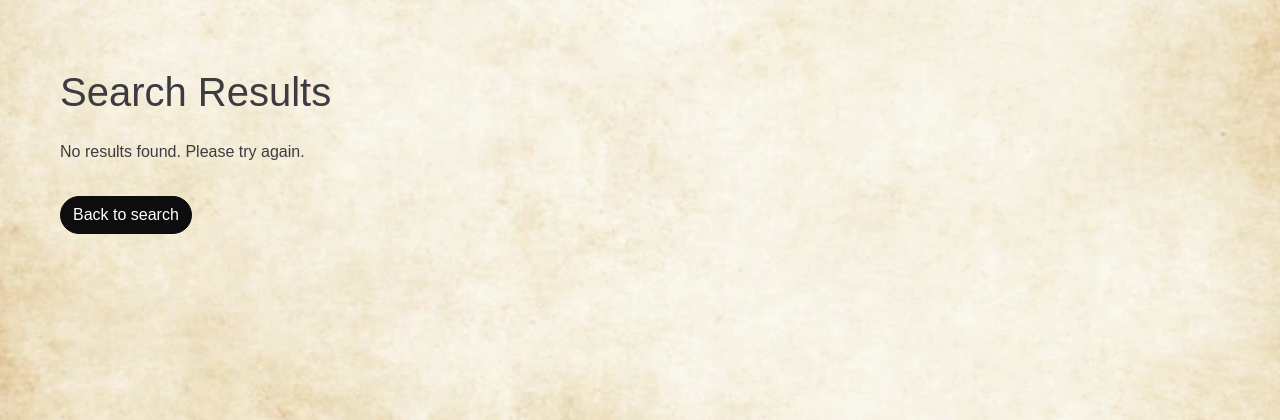
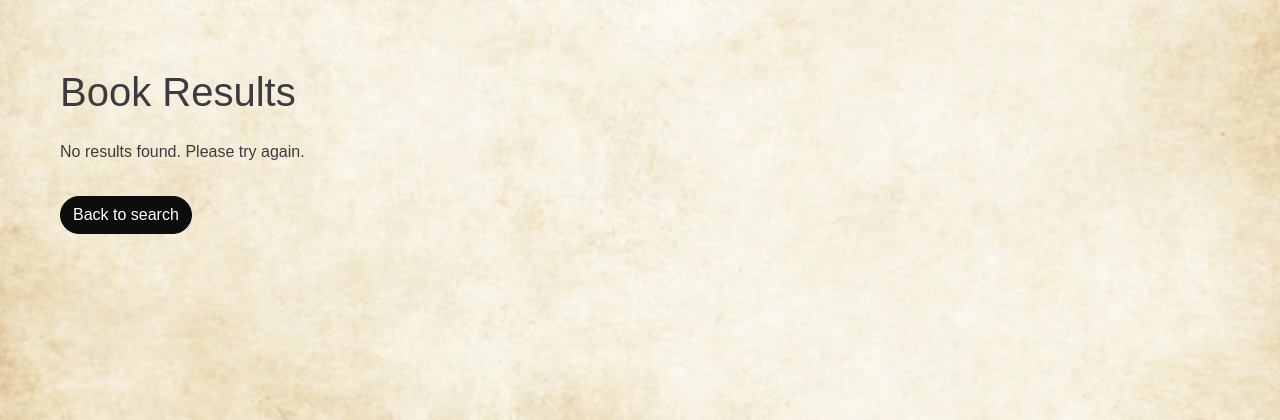
Before and after one commit to lucila-hernandez/Bookmark, a Flask app: page /search in a window 1280 px wide. Shown: the top 420 px of the page. Run offline with Flask 3, Linux system fonts and the light colour scheme; data that the repository does not hold is empty.

Commit message:
Bookmark

```diff
--- a/templates/search_results.html
+++ b/templates/search_results.html
@@ -3,7 +3,7 @@
 
 {% block content %}
 <div class="container mt-5">
-    <h1 class="mb-4">Search Results</h1>
+    <h1 class="mb-4">Book Results</h1>
     {% if books %}
         <div class="list-group">
             {% for book in books %}
```
